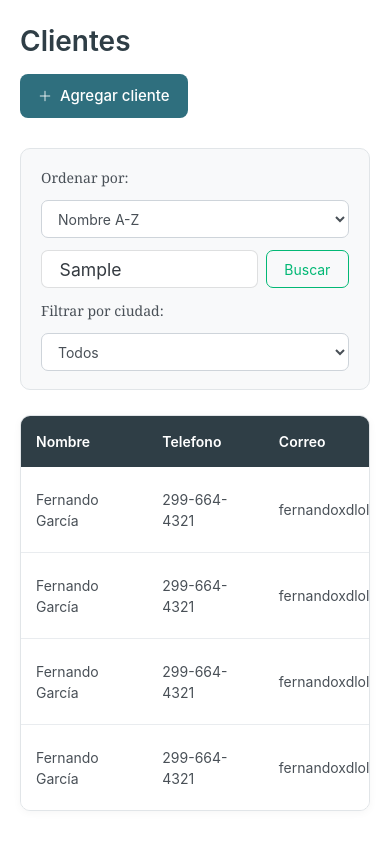
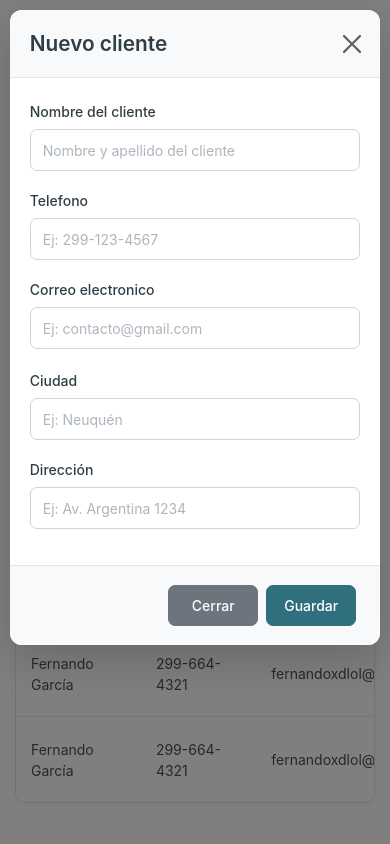
Before and after one commit to luciagonzalez18/proyecto-pasantia-arcme, an Angular app: page /clientes in a window 390 px wide. Both pictures are taken after typing "Sample" into the empty fields and a click on the button "Agregar cliente". Built offline with nearby package versions, Linux system fonts and the light colour scheme.

Commit message:
formulario de cliente y documentacion del code

```diff
--- a/src/app/auth/inicio-sesion/inicio-sesion.html
+++ b/src/app/auth/inicio-sesion/inicio-sesion.html
@@ -1,5 +1,5 @@
 <div class="container">
-
+  <!--FormGroup: Sirve para agrupar los campos del formulario y poder controlar sus estados y validaciones a traves typeScript -->
   <form [formGroup]="formulario" (ngSubmit)="iniciarSesion()">
 
     <div class="containerLogo">
@@ -13,19 +13,23 @@
       <input type="text" id="dni" placeholder="XX-XXX-XXX" formControlName="dni">
 
 
-      <!--formulario pide el control del campo dni, si es invalido y si el usuario interactuo con el input -->
+      <!--formulario verifica si el dato ingresado es invalido y si el usuario ya interactuo con el campo(dni)-->
 
       @if (formulario.controls.dni.invalid && formulario.controls.dni.touched) {
 
-      <!--si el formulario tiene el error de required, se muestra el mensaje de error correspondiente -->
+      <!--Se verifica si el DNI tiene el error 'required', si no se ingreso nada muestra el mensaje de error-->
       @if (formulario.controls.dni.hasError('required')) {
       <small>El DNI es obligatorio.</small>
       }
-      <!--si el formulario tiene el error de minlength, se muestra el mensaje de error correspondiente -->
+      <!--Se verifica si el DNI tiene el error 'pattern', si el campo dni tiene letras entonces muestra el mensaje de error-->
+      @else if(formulario.controls.dni.hasError('pattern')){
+        <small>Solo puede ingresar numeros</small>
+      }
+      <!--Se verifica si el DNI tiene el error 'minlength', si el campo dni no tiene el minimo de caracteres entonces muestra el mensaje de error-->
       @else if (formulario.controls.dni.hasError('minlength')) {
       <small>El DNI debe tener al menos 7 números.</small>
       }
-      <!--si el formulario tiene el error de maxlength, se muestra el mensaje de error correspondiente -->
+      <!--Se verifica si el DNI tiene el error 'maxlength', si el campo dni supera el maximo de caracteres entonces muestra el mensaje de error-->
       @else if (formulario.controls.dni.hasError('maxlength')) {
       <small>El DNI no puede superar los 8 números.</small>
       }
@@ -39,12 +43,11 @@
 
       <input type="password" id="contraseña" placeholder="############" formControlName="contra">
       <label class="mostrar-password">
-        <input type="checkbox" onclick="contraseña.type=this.checked ? 'text' : 'password'"> Mostrar contraseña
+        <input type="checkbox" onclick="contraseña.type=this.checked ? 'text' : 'password'"> Mostrar contraseña <!--Si el checkbox fue seleccionado cambia el type del input a text sino queda como input-->
       </label>
-      <!--formulario pide el control del campo contra, si es invalido y si el usuario interactuo con el input -->
-      @if (formulario.controls.contra.invalid &&
-      formulario.controls.contra.touched) {
-      <!--si el formulario tiene el error de required, se muestra el mensaje de error correspondiente -->
+      <!--formulario verifica si el dato ingresado es invalido y si el usuario ya interactuo con el campo(contraseña)-->
+      @if (formulario.controls.contra.invalid && formulario.controls.contra.touched) {
+      <!--Se verifica si la contraseña tiene el error 'required', si no se ingreso nada muestra el mensaje de error -->
       @if (formulario.controls.contra.hasError('required')) {
 
       <small>
@@ -52,7 +55,7 @@
       </small>
 
       }
-      <!--si el formulario tiene el error de minlength, se muestra el mensaje de error correspondiente -->
+      <!--Se verifica si la contraseña tiene el error 'minlength', si el campo contraseña no tiene el minimo de caracteres entonces muestra el mensaje de error-->
       @else if (formulario.controls.contra.hasError('minlength')) {
 
       <small>
@@ -60,7 +63,7 @@
       </small>
 
       }
-      <!--si el formulario tiene el error de pattern, se muestra el mensaje de error correspondiente -->
+      <!--Se verifica si la contraseña tiene el error 'pattern', si el campo contraseña no cuenta con una Mayus y un caracter especial entonces muestra el mensaje de error-->
       @else if (formulario.controls.contra.hasError('pattern')) {
 
       <small>
--- a/src/app/auth/inicio-sesion/inicio-sesion.ts
+++ b/src/app/auth/inicio-sesion/inicio-sesion.ts
@@ -8,13 +8,17 @@ import { RouterLink } from '@angular/router';
   templateUrl: './inicio-sesion.html',
   styleUrl: './inicio-sesion.css'
 })
+
+
+
 export class InicioSesion {
 
   formulario = new FormGroup({
     dni: new FormControl('', [
       Validators.required,//Verifica que el campo no esté vacío
       Validators.minLength(7),//Verifica que el campo tenga al menos 7 caracteres
-      Validators.maxLength(8)//Verifica que el campo no tenga más de 8 caracteres
+      Validators.maxLength(8),//Verifica que el campo no tenga más de 8 caracteres
+      Validators.pattern(/^[0-9-]+$/) //Verifica que el campo tenga solo numeros del 0 al 9
     ]),
 
     contra: new FormControl('', [
--- a/src/app/paginas/clientes/clientes.css
+++ b/src/app/paginas/clientes/clientes.css
@@ -28,7 +28,11 @@
     font-weight: 600;
 }
 
-/* Botón agregar */
+
+/* =========================
+   BOTÓN AGREGAR CLIENTE
+========================= */
+
 .header button {
     display: flex;
     align-items: center;
@@ -78,7 +82,7 @@
 }
 
 .filtros p {
-    margin: 0 5px 0 10px;
+    margin: 0 2px 0 8px;
 
     color: #495057;
 
@@ -121,6 +125,7 @@
 ========================= */
 
 .filtros form {
+    display: flex;
     margin-left: auto;
 }
 
@@ -139,11 +144,10 @@
 }
 
 
-/* Botón Search */
+/* Botón buscar */
 
 .filtros form button {
     height: 38px;
-
     border-radius: 7px;
 }
 
@@ -230,6 +234,10 @@ tbody tr:last-child td {
 ========================= */
 
 td button {
+    display: inline-flex;
+    align-items: center;
+    gap: 6px;
+
     padding: 7px 13px;
 
     background-color: transparent;
@@ -248,8 +256,182 @@ td button {
 
 td button:hover {
     background-color: #2f6f7e;
+    color: white;
+}
 
-    color: white;
+td button i {
+    font-size: 11px;
+}
+
+
+/* =========================
+   MODAL
+========================= */
+
+/* Tamaño del modal */
+
+.modal-dialog {
+    max-width: 900px;
+}
+
+
+/* Contenedor */
+
+.modal-content {
+    border: none;
+    border-radius: 12px;
+
+    box-shadow: 0 15px 45px rgba(0, 0, 0, 0.18);
+
+    overflow: hidden;
+}
+
+
+/* =========================
+   CABECERA MODAL
+========================= */
+
+.modal-header {
+    padding: 20px 25px;
+
+    background-color: #f8f9fa;
+
+    border-bottom: 1px solid #e1e5e8;
+}
+
+.modal-title {
+    margin: 0;
+
+    color: #2f3e46;
+
+    font-size: 21px;
+    font-weight: 600;
+}
+
+
+/* Botón cerrar */
+
+.modal-header .btn-close {
+    opacity: 0.6;
+}
+
+.modal-header .btn-close:hover {
+    opacity: 1;
+}
+
+
+/* =========================
+   CUERPO MODAL
+========================= */
+
+.modal-body {
+    padding: 25px 30px;
+
+    background-color: white;
+}
+
+
+/* Labels */
+
+.modal-body .form-label {
+    margin-bottom: 7px;
+
+    color: #2f3e46;
+
+    font-size: 14px;
+    font-weight: 500;
+}
+
+
+/* Inputs */
+
+.modal-body .form-control {
+    min-height: 42px;
+
+    padding: 9px 12px;
+
+    border: 1px solid #ced4da;
+    border-radius: 7px;
+
+    color: #495057;
+
+    font-size: 14px;
+
+    transition: 0.2s ease;
+}
+
+
+/* Focus de inputs */
+
+.modal-body .form-control:focus {
+    border-color: #2f6f7e;
+
+    box-shadow: 0 0 0 3px rgba(47, 111, 126, 0.12);
+}
+
+
+/* Placeholder */
+
+.modal-body .form-control::placeholder {
+    color: #adb5bd;
+}
+
+
+/* Espaciado entre filas */
+
+.modal-body .row {
+    margin-bottom: 2px;
+}
+
+
+/* =========================
+   FOOTER MODAL
+========================= */
+
+.modal-footer {
+    padding: 16px 25px;
+
+    background-color: #f8f9fa;
+
+    border-top: 1px solid #e1e5e8;
+}
+
+
+/* Botones del modal */
+
+.modal-footer .btn {
+    min-width: 90px;
+
+    padding: 9px 16px;
+
+    border-radius: 7px;
+
+    font-size: 14px;
+    font-weight: 500;
+}
+
+
+/* Botón guardar */
+
+.modal-footer .btn-primary {
+    background-color: #2f6f7e;
+
+    border-color: #2f6f7e;
+}
+
+.modal-footer .btn-primary:hover {
+    background-color: #245865;
+
+    border-color: #245865;
+}
+
+
+/* Botón cerrar */
+
+.modal-footer .btn-secondary {
+    background-color: #6c757d;
+
+    border-color: #6c757d;
 }
 
 
@@ -257,11 +439,35 @@ td button:hover {
    RESPONSIVE
 ========================= */
 
+@media (max-width: 900px) {
+
+    .filtros {
+        flex-wrap: wrap;
+    }
+
+    .filtros form {
+        margin-left: 0;
+        width: 100%;
+    }
+
+    .filtros input {
+        width: 100%;
+        min-width: 0;
+    }
+
+    .modal-dialog {
+        max-width: 95%;
+    }
+}
+
+
 @media (max-width: 768px) {
 
     .container {
         margin: 25px auto;
+        padding: 0 15px;
     }
+
 
     /* Header */
 
@@ -276,11 +482,14 @@ td button:hover {
         font-size: 28px;
     }
 
+
     /* Filtros */
 
     .filtros {
         flex-direction: column;
         align-items: stretch;
+
+        gap: 10px;
     }
 
     .filtros p {
@@ -291,12 +500,12 @@ td button:hover {
         width: 100%;
     }
 
+
     /* Buscador */
 
     .filtros form {
+        width: 100%;
         margin-left: 0;
-
-        width: 100%;
     }
 
     .filtros input {
@@ -304,6 +513,34 @@ td button:hover {
         width: 100%;
     }
 
+
+    /* Modal */
+
+    .modal-dialog {
+        max-width: 95%;
+        margin: 10px auto;
+    }
+
+    .modal-body {
+        padding: 20px;
+    }
+
+    .modal-header {
+        padding: 18px 20px;
+    }
+
+    .modal-footer {
+        padding: 15px 20px;
+    }
+
+
+    /* En móvil los campos pasan a una columna */
+
+    .modal-body .col-md-6 {
+        width: 100%;
+    }
+
+
     /* Tabla */
 
     .tabla {
--- a/src/app/paginas/clientes/clientes.html
+++ b/src/app/paginas/clientes/clientes.html
@@ -1,7 +1,8 @@
 <div class="container">
     <div class="header">
         <h1 class="titulo">Clientes</h1>
-        <button><i class="bi bi-plus-lg"></i> Agregar cliente</button>
+        <button data-bs-toggle="modal" data-bs-target="#formClienteModal"><i class="bi bi-plus-lg"></i> Agregar
+            cliente</button>
     </div>
 
     <div class="filtros">
@@ -14,7 +15,7 @@
         </select>
 
         <form class="d-flex" role="search">
-            <input class="form-control me-2" type="search" placeholder="Buscar proveedor" aria-label="Search" />
+            <input class="form-control me-2" type="search" placeholder="Buscar cliente" aria-label="Search" />
             <button class="btn btn-outline-success" type="submit">Buscar</button>
         </form>
 
@@ -26,6 +27,75 @@
         </select>
 
 
+    </div>
+
+    <!-- Modal -->
+    <div class="modal fade" id="formClienteModal" tabindex="-1" aria-labelledby="formClienteModalLabel"
+        aria-hidden="true">
+        <div class="modal-dialog modal-lg">
+            <div class="modal-content">
+                <div class="modal-header">
+                    <h1 class="modal-title fs-5" id="formClienteModalLabel">Nuevo cliente</h1>
+                    <button type="button" class="btn-close" data-bs-dismiss="modal" aria-label="Close"></button>
+                </div>
+                <div class="modal-body">
+                    <form>
+
+
+                        <div class="mb-3">
+                            <label for="clienteName" class="form-label">
+                                Nombre del cliente
+                            </label>
+
+                            <input type="text" class="form-control" id="clienteName"
+                                placeholder="Nombre y apellido del cliente">
+                        </div>
+
+                        <div class="row">
+
+                            <div class="col-md-6 mb-3">
+                                <label for="telefono" class="form-label">
+                                    Telefono
+                                </label>
+
+                                <input type="text" class="form-control" id="telefono" placeholder="Ej: 299-123-4567">
+                            </div>
+
+                            <div class="col-md-6 mb-3">
+                                <label for="correo" class="form-label">
+                                    Correo electronico
+                                </label>
+
+                                <input type="text" class="form-control" id="correo" placeholder="Ej: contacto@gmail.com">
+                            </div>
+
+                        </div>
+
+                        <div class="mb-3">
+                            <label for="ciudad" class="form-label">
+                                Ciudad
+                            </label>
+
+                            <input type="text" class="form-control" id="ciudad" placeholder="Ej: Neuquén">
+                        </div>
+
+                        <div class="mb-3">
+                            <label for="direccion" class="form-label">
+                                Dirección
+                            </label>
+
+                            <input type="text" class="form-control" id="direccion"
+                                placeholder="Ej: Av. Argentina 1234">
+                        </div>
+
+                    </form>
+                </div>
+                <div class="modal-footer">
+                    <button type="button" class="btn btn-secondary" data-bs-dismiss="modal">Cerrar</button>
+                    <button type="button" class="btn btn-primary">Guardar</button>
+                </div>
+            </div>
+        </div>
     </div>
 
     <div class="tabla">
@@ -59,7 +129,7 @@
                     <td><button>Ver detalles <i class="bi bi-caret-right-fill"></i></button></td>
                 </tr>
 
-                 <tr>
+                <tr>
                     <td>Fernando García</td>
                     <td>299-664-4321</td>
                     <td>fernandoxdlol@gmail.com</td>
@@ -68,7 +138,7 @@
                     <td><button>Ver detalles <i class="bi bi-caret-right-fill"></i></button></td>
                 </tr>
 
-                 <tr>
+                <tr>
                     <td>Fernando García</td>
                     <td>299-664-4321</td>
                     <td>fernandoxdlol@gmail.com</td>
--- a/src/app/paginas/proveedores/proveedores.css
+++ b/src/app/paginas/proveedores/proveedores.css
@@ -380,7 +380,6 @@ td button i {
 
 .modal-body textarea {
     resize: vertical;
-
     min-height: 100px;
 }
 
--- a/src/app/paginas/proveedores/proveedores.html
+++ b/src/app/paginas/proveedores/proveedores.html
@@ -1,7 +1,7 @@
 <div class="container">
     <div class="header">
         <h1 class="titulo">Proveedores</h1>
-        <button type="button" class="btn btn-primary" data-bs-toggle="modal" data-bs-target="#exampleModal"><i
+        <button type="button" class="btn btn-primary" data-bs-toggle="modal" data-bs-target="#formProveedoresModal"><i
                 class="bi bi-plus-lg"></i> Agregar proveedor</button>
     </div>
 
@@ -31,11 +31,11 @@
 
 
     <!-- Modal -->
-    <div class="modal fade" id="exampleModal" tabindex="-1" aria-labelledby="exampleModalLabel" aria-hidden="true">
+    <div class="modal fade" id="formProveedoresModal" tabindex="-1" aria-labelledby="formProveedoresModalLabel" aria-hidden="true">
         <div class="modal-dialog modal-lg">
             <div class="modal-content">
                 <div class="modal-header">
-                    <h1 class="modal-title fs-5" id="exampleModalLabel">Nuevo proveedor</h1>
+                    <h1 class="modal-title fs-5" id="formProveedoresModalLabel">Nuevo proveedor</h1>
                     <button type="button" class="btn-close" data-bs-dismiss="modal" aria-label="Close"></button>
                 </div>
                 <div class="modal-body">
```
